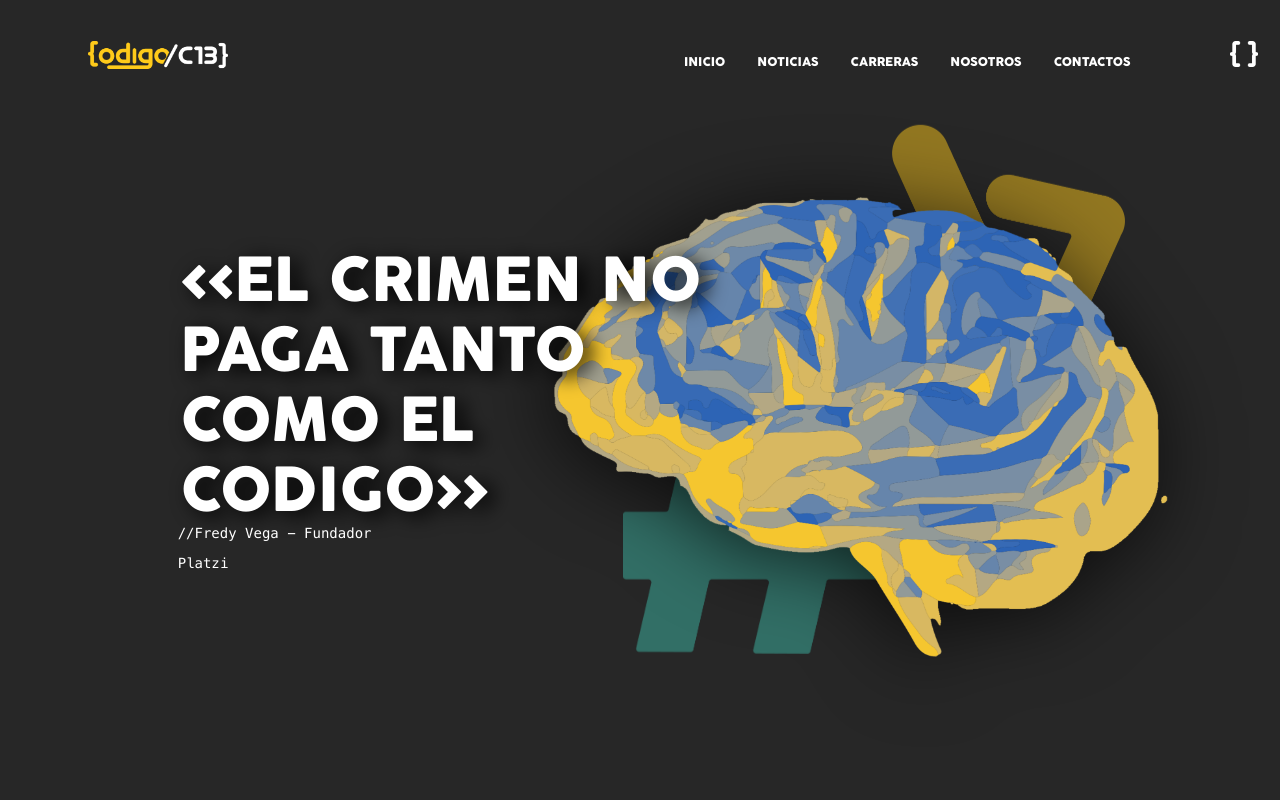
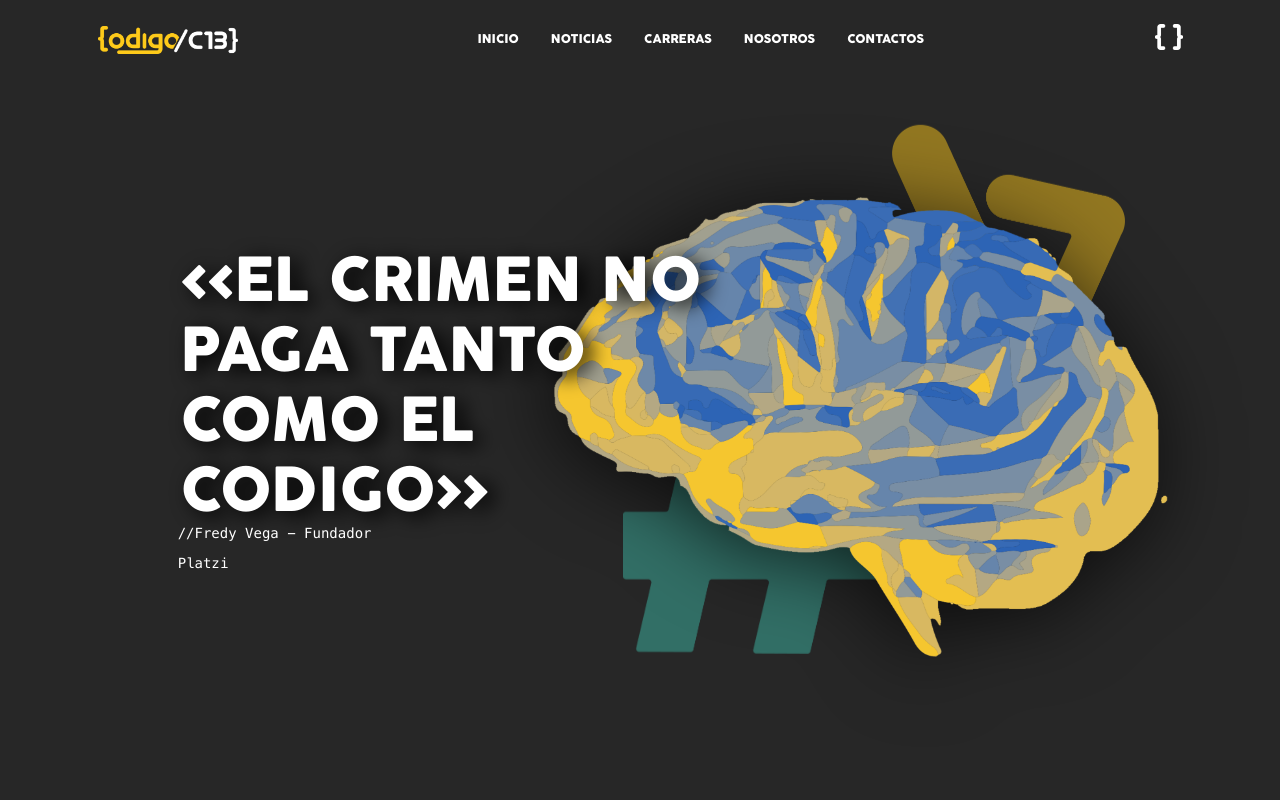
Before and after one commit to JordanRendon/Proyecto-Integrador-React, a React (Create React App) app: page / in a window 1280 px wide. Shown: the top 800 px of the page. Built offline with nearby package versions, Linux system fonts and the light colour scheme; no server answers.

Commit message:
css menu

```diff
--- a/src/components/Menu/Menu.css
+++ b/src/components/Menu/Menu.css
@@ -1,33 +1,24 @@
 header {
-    width: 100%;
-    height: 80px;
-    position: fixed;
-    z-index: 990;
+  width: 100%;
+  display: flex;
+  justify-content: space-around;
+  height: 80px;
     /* background: linear-gradient(180deg, #272727 55.21%, rgba(39, 39, 39, 0) 88.02%); */
   }
 
 .container-menu {
-  height: 100%;
-  margin: auto;
   display: flex;
-  position: absolute;
-  width: 1268px;
-  height: 41px;
-  left: 25px;
-  top: 36px;
   }
 
   .menu {
     display: flex;
     align-items: center;
+    margin: 0 13rem;
   }
   .menu ul {
     display: flex;
-    position: absolute;
     width: 501px;
     height: 26px;
-    left: 627px;
-    top: 14px;
   }
 
   .menu ul li {
@@ -49,18 +40,8 @@
 
   .logo-marca img {
     width: 140px;
-    position: absolute;
-    left: 4.97%;
-    right: 82.89%;
-    top: 12.2%;
-    bottom: 14.63%;
   }
 
   .logo-perfil img {
     width: 28px;
-    position: absolute;
-    left: 95.03%;
-    right: 2.6%;
-    top: 12.2%;
-    bottom: 14.63%;
   }
```
